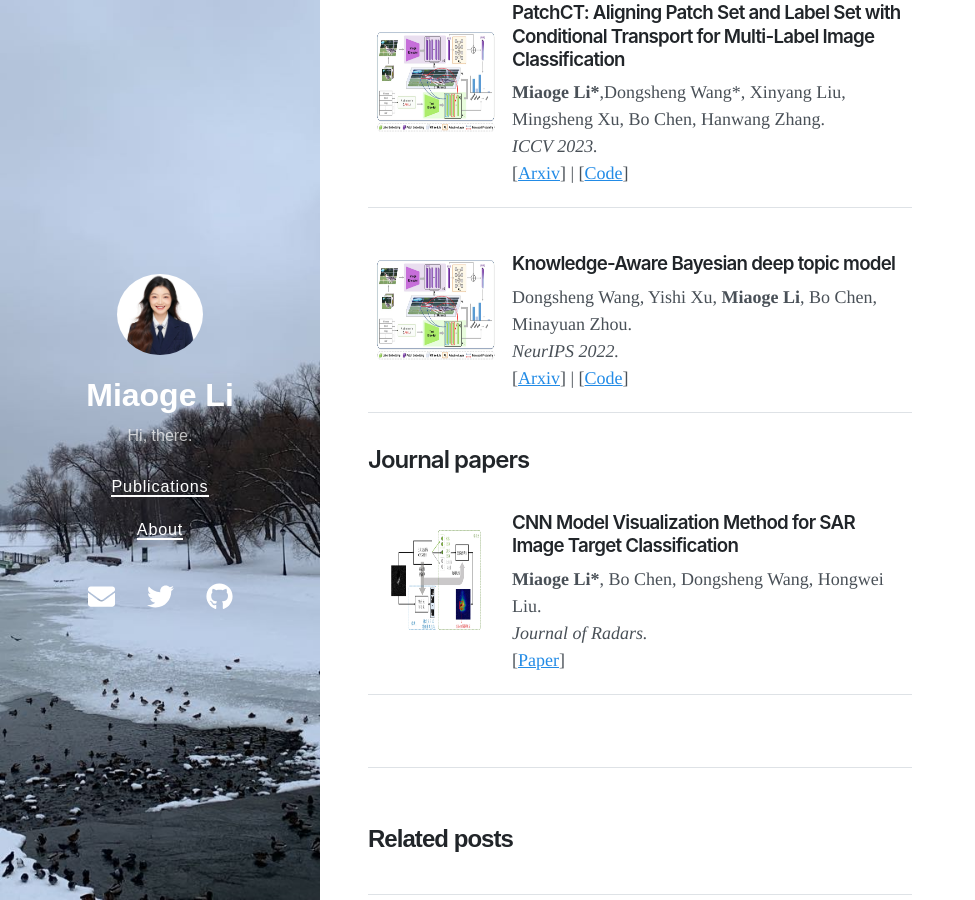
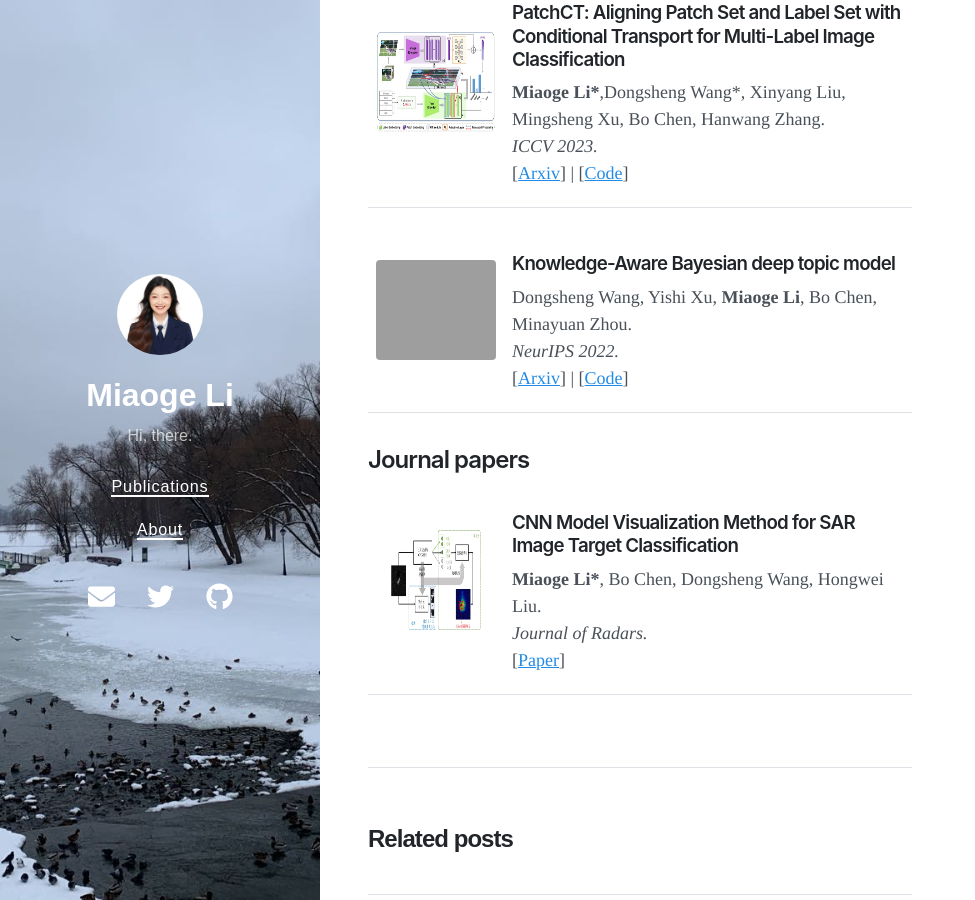
Before and after one commit to keepgoingjkg/keepgoingjkg.github.io, a Jekyll site: the page built from index.html, in a window 1280 px wide and 900 px high, scrolled down 428 px. Shown: the whole window, without its empty margins (0-975 px from the left). Built offline with Jekyll 4.4.1, drawn with Linux system fonts in a browser that asks for light colours; nearby versions of some CDN libraries; the list of posts is cut into pages by our own code.

Commit message:
Update index.html

```diff
--- a/index.html
+++ b/index.html
@@ -49,7 +49,7 @@
 <table class="paper-container"><tbody>
   <tr>
     <td class="paper-item-img">
-      <img src="https://keepgoingjkg.github.io/PatchCT.JPG" alt="Conference Paper" width="200" height="100">
+      <img src="https://keepgoingjkg.github.io/Topic.JPG" alt="Conference Paper" width="200" height="100">
     </td>
     <td width="75%" valign="middle">
       <p style="line-height: 1.8em;">
```
